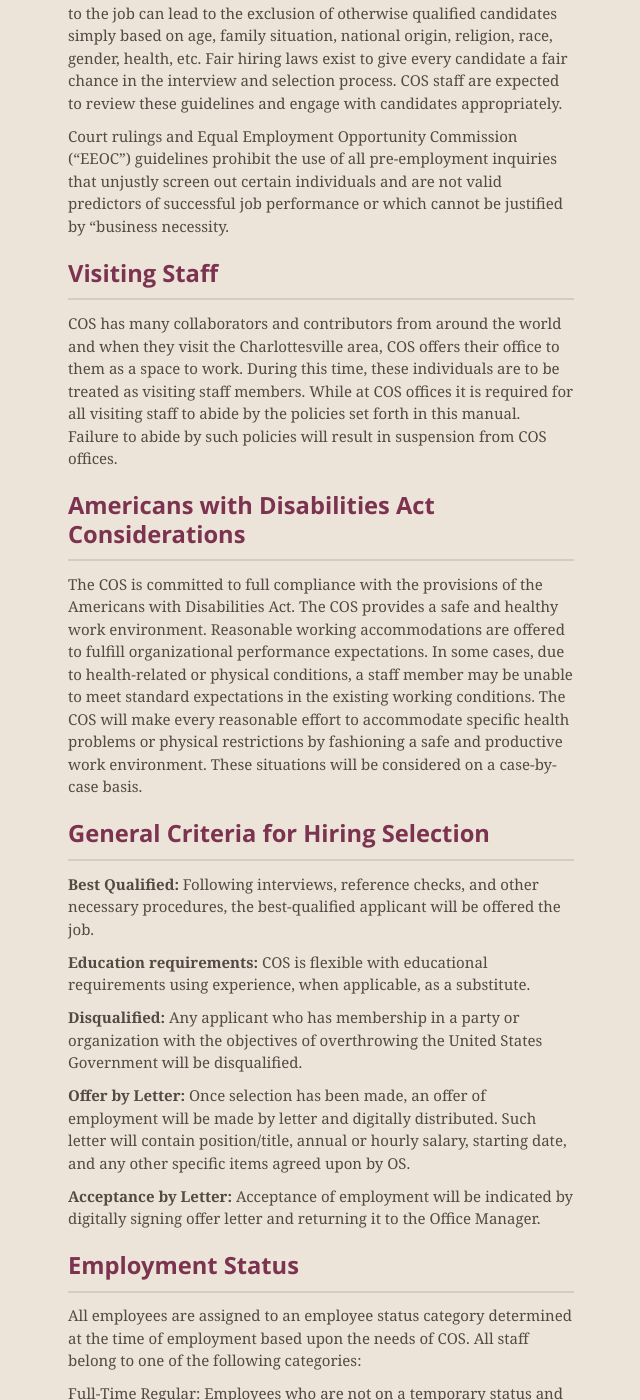
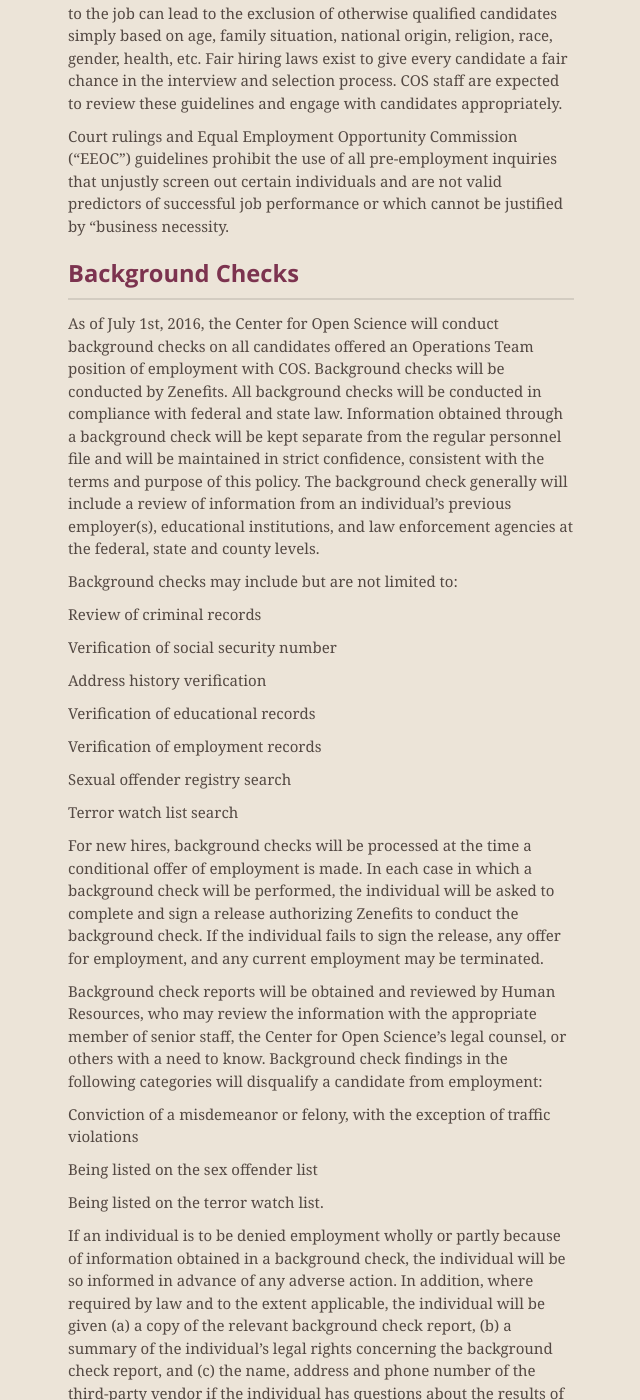
Before and after one commit to CenterForOpenScience/Policies-and-Procedures, a Jekyll site: the page built from index.md, in a window 1280 px wide and 1400 px high, scrolled down 2183 px. Shown: the whole window, without its empty margins (319-959 px from the left). Built offline with Jekyll 4.4.1, drawn with Linux system fonts in a browser that asks for light colours; nearby versions of some CDN libraries; some of the changed text lies outside the part shown.

Commit message:
Add background check info.

```diff
--- a/index.md
+++ b/index.md
@@ -53,6 +53,43 @@
 Employee application forms, interviews, and on-site trials are early measures often taken to decide whether an applicant is a suitable fit for a company. At COS, we often have candidates coming in for working interviews and attending team lunches. Certain questions asked during any stage of the interview process which are unrelated to the job can lead to the exclusion of otherwise qualified candidates simply based on age, family situation, national origin, religion, race, gender, health, etc. Fair hiring laws exist to give every candidate a fair chance in the interview and selection process. COS staff are expected to review these guidelines and engage with candidates appropriately.
 
 Court rulings and Equal Employment Opportunity Commission (“EEOC”) guidelines prohibit the use of all pre-employment inquiries that unjustly screen out certain individuals and are not valid predictors of successful job performance or which cannot be justified by “business necessity.
+
+Background Checks
+------------------
+
+As of July 1st, 2016, the Center for Open Science will conduct background checks on all candidates offered an Operations Team position of employment with COS. Background checks will be conducted by Zenefits. All background checks will be conducted in compliance with federal and state law.  Information obtained through a background check will be kept separate from the regular personnel file and will be maintained in strict confidence, consistent with the terms and purpose of this policy. The background check generally will include a review of information from an individual’s previous employer(s), educational institutions, and law enforcement agencies at the federal, state and county levels.
+
+Background checks may include but are not limited to:
+
+Review of criminal records
+
+Verification of social security number
+
+Address history verification
+
+Verification of educational records
+
+Verification of employment records
+
+Sexual offender registry search
+
+Terror watch list search
+
+For new hires, background checks will be processed at the time a conditional offer of employment is made.  In each case in which a background check will be performed, the individual will be asked to complete and sign a release authorizing Zenefits to conduct the background check.  If the individual fails to sign the release, any offer for employment, and any current employment may be terminated.
+
+Background check reports will be obtained and reviewed by Human Resources, who may review
+the information with the appropriate member of senior staff, the Center for Open Science’s legal
+counsel, or others with a need to know. Background check findings in the following categories will disqualify a candidate from employment:
+
+Conviction of a misdemeanor or felony, with the exception of traffic violations
+
+Being listed on the sex offender list
+
+Being listed on the terror watch list.
+
+If an individual is to be denied employment wholly or partly because of information obtained in a background check, the individual will be so informed in advance of any adverse action.  In addition, where required by law and to the extent applicable, the individual will be given (a) a copy of the relevant background check report, (b) a summary of the individual’s legal rights concerning the background check report, and (c) the name, address and phone number of the third-party vendor if the individual has questions about the results of the report or wants to dispute the accuracy of the report.  (Note, however, that the vendor does not make employment decisions and will unable to provide any individual with specific reasons as to why the adverse action was taken.)
+
+Any questions concerning this policy may be directed to Human Resources.
 
 Visiting Staff
 ------------------
```
